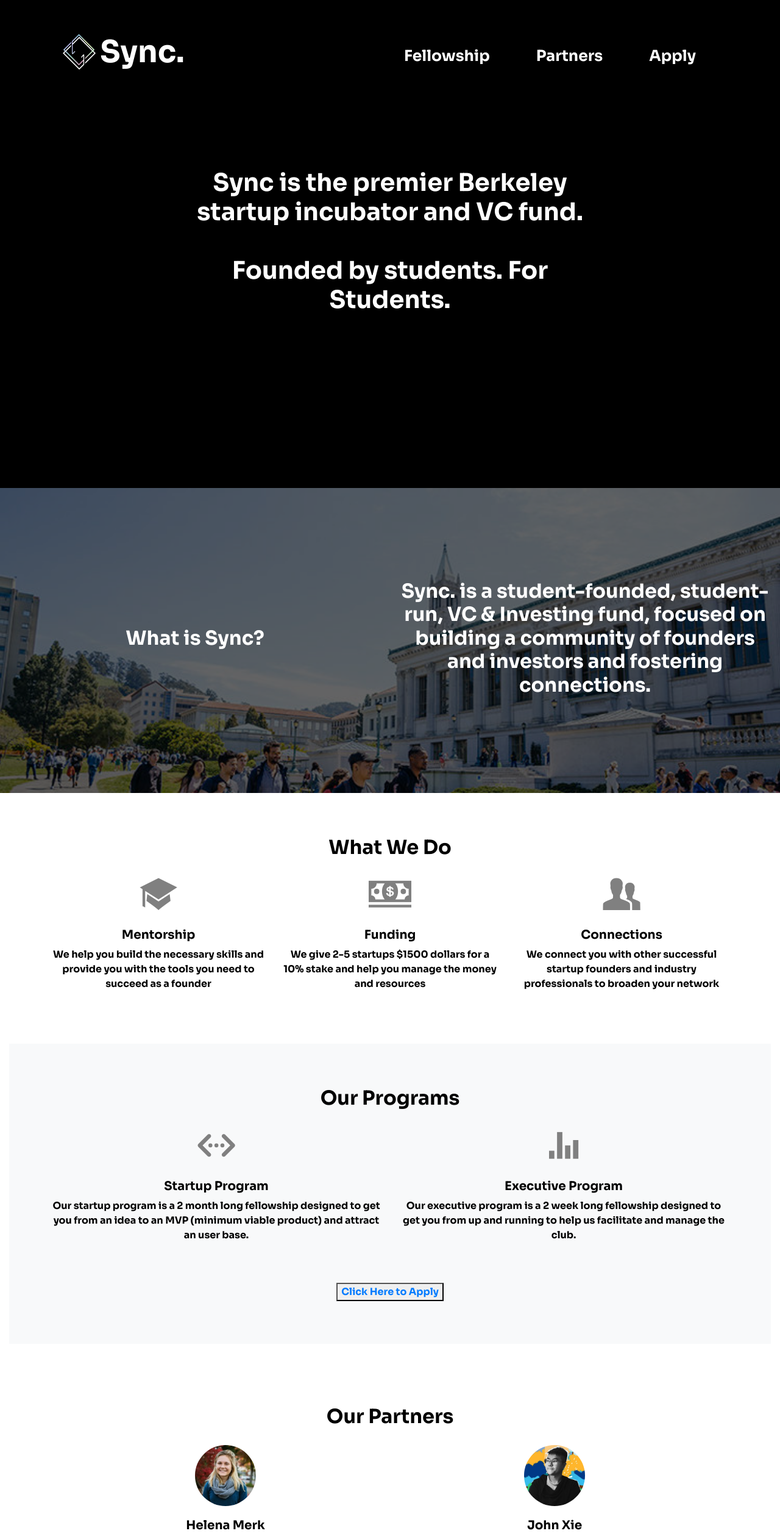
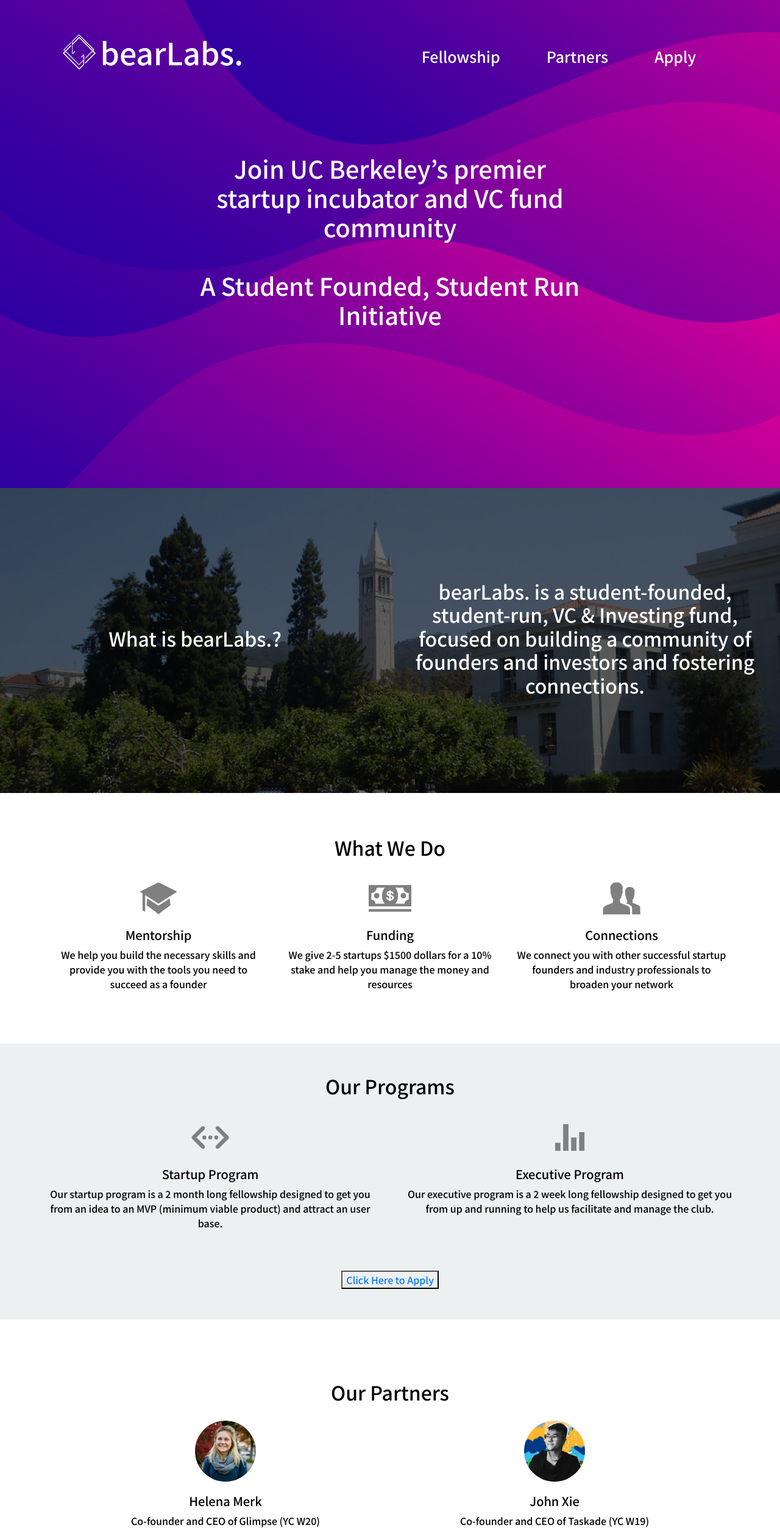
Before and after one commit to jojo39381/sync, a React (Create React App) app: page / in a window 1280 px wide. Shown: the top 2523 px of the page at 61% size. Built offline with nearby package versions, Linux system fonts and the light colour scheme.

Commit message:
finished:

```diff
--- a/public/index.html
+++ b/public/index.html
@@ -3,7 +3,7 @@
   <head>
     <meta charset="utf-8" />
     <link rel="icon" href="%PUBLIC_URL%/favicon.ico" />
-    <link href="https://fonts.googleapis.com/css2?family=Sora:wght@700&display=swap" rel="stylesheet"></link>
+    <link href="https://fonts.googleapis.com/css2?family=Noto+Sans+JP:wght@500&display=swap" rel="stylesheet">
     <link href="https://code.ionicframework.com/ionicons/2.0.1/css/ionicons.min.css" rel="stylesheet"></link>
     <meta name="viewport" content="width=device-width, initial-scale=1" />
     <meta name="theme-color" content="#000000" />
--- a/src/App.css
+++ b/src/App.css
@@ -10,7 +10,7 @@ html, body {
 }
 
 .logo {
-    font-family: 'Sora', sans-serif;
+    font-family: 'Noto Sans JP', sans-serif;
     font-size: 50px;
     color: white;
     display:inline-block;
@@ -21,7 +21,7 @@ html, body {
 
 .nav-item {
     margin: 0px 30px 0px 30px;
-    font-family: 'Sora', sans-serif;
+    font-family: 'Noto Sans JP', sans-serif;
     color: white;
     font-size: 25px;
     margin-top:5px;
@@ -36,8 +36,10 @@ html, body {
     width: 100%;
     margin: 0;
     color:white;
-    font-family: 'Sora', sans-serif;
+    font-family: 'Noto Sans JP', sans-serif;
     padding-bottom: 1000px;
+    margin:0;
+    padding:0;
 
 }
 
@@ -45,8 +47,8 @@ html, body {
 .intro {
 
 
-    /* background-image: url(./image.svg); */
-    background-color:black;
+    background-image: url(./image.svg);
+
     background-size: cover;
 
     width: 100%;
@@ -86,7 +88,9 @@ html, body {
 .detail-row {
     background-image: url('startu.jpg');
     background-size:cover;
+    background-repeat: no-repeat;
     height: 500px;
+
 
 }
 
@@ -98,18 +102,18 @@ html, body {
 }
 
 .program-row {
-    text-align:center;
-    color:black;
-    padding: 70px;
-    background-color: #F8F9FA;
-}
 
-.apply-row {
-    text-align:center;
-    padding: 100px;
+    background-color: #ecf0f1;
+    padding: 50px;
+
+
+
 }
 
 .apply-button {
+
+
+    margin: auto;
     margin-top: 50px;
 }
 
@@ -121,7 +125,7 @@ html, body {
 
 .explain-process-row {
     height: 300px;
-    background-color: #F8F9FA;
+    background-color: #ecf0f1;
 
 
 }
--- a/src/Detail.jsx
+++ b/src/Detail.jsx
@@ -15,12 +15,12 @@ function Detail() {
             <section>
             <Row className='detail-row'>
                 <Col className='detail-section' md='6' sm='12'>
-                    <h2>What is Sync?</h2>
+                    <h2>What is bearLabs.?</h2>
 
                 </Col>
                 <Col className='detail-section' md='6' sm='12'>
 
-                    <h2>Sync. is a student-founded, student-run, VC & Investing fund, focused on building a community of founders and investors and fostering connections.</h2>
+                    <h2>bearLabs. is a student-founded, student-run, VC & Investing fund, focused on building a community of founders and investors and fostering connections.</h2>
                 </Col>
 
             </Row>
@@ -50,9 +50,10 @@ function Detail() {
 
             </Row>
             </section>
-            <section className='program-row' id='programs'>
-            <h2 style={{textAlign:'center', color:'black'}}>Our Programs</h2>
-            <Row>
+            <section>
+
+            <Row className='program-row' id='programs'>
+            <h2 style={{textAlign:'center', color:'black', width:'100%'}}>Our Programs</h2>
                 <Col md='6' sm='12'>
                     <i className='ion-code-working'></i>
                     <h5>Startup Program</h5>
@@ -64,9 +65,10 @@ function Detail() {
                     <p>Our executive program is a 2 week long fellowship designed to get you from up and running to help us facilitate and manage the club.</p>
                 </Col>
 
+                <button className='apply-button'><a href='https://josephycyeh.typeform.com/to/Pugk9J8T'>Click Here to Apply</a></button>
             </Row>
 
-            <button className='apply-button'><a href='https://josephycyeh.typeform.com/to/Pugk9J8T'>Click Here to Apply</a></button>
+
             </section>
 
 
--- a/src/Introduction.jsx
+++ b/src/Introduction.jsx
@@ -5,7 +5,7 @@ function Introduction() {
     return (
 
         <div className='introduction'>
-            <h1 >Sync is the premier Berkeley startup incubator and VC fund. <br></br> <br></br>Founded by students. For Students.</h1>
+            <h1 >Join UC Berkeley’s premier startup incubator and VC fund community <br></br> <br></br>A Student Founded, Student Run Initiative</h1>
         </div>
 
 
--- a/src/header.jsx
+++ b/src/header.jsx
@@ -8,7 +8,7 @@ function Header() {
     return (
         <header>
         <Navbar expand="lg" className='.d-none .d-sm-block' >
-        <Navbar.Brand href="#home"><img src={sync} alt='logo' width='60' height='60' className="d-inline-block align-top"></img> <h1 className='logo'>Sync.</h1></Navbar.Brand>
+        <Navbar.Brand href="#home"><img src={sync} alt='logo' width='60' height='60' className="d-inline-block align-top"></img> <h1 className='logo'>bearLabs.</h1></Navbar.Brand>
         <Navbar.Toggle aria-controls="basic-navbar-nav" style={{visibility:'hidden'}}/>
         <Navbar.Collapse id="basic-navbar-nav">
           <Nav className="ml-auto">
```
Also changed, not shown: src/startu.jpg.
